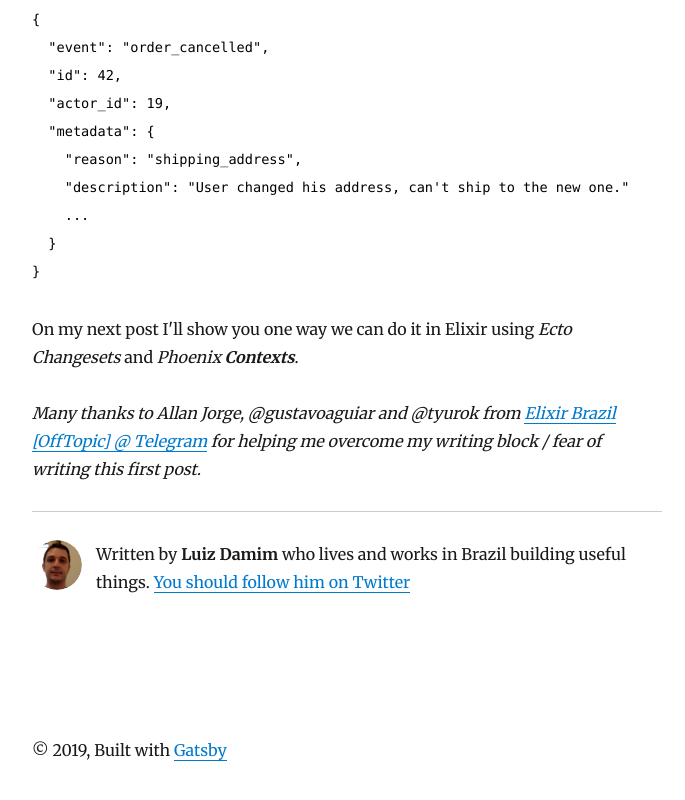
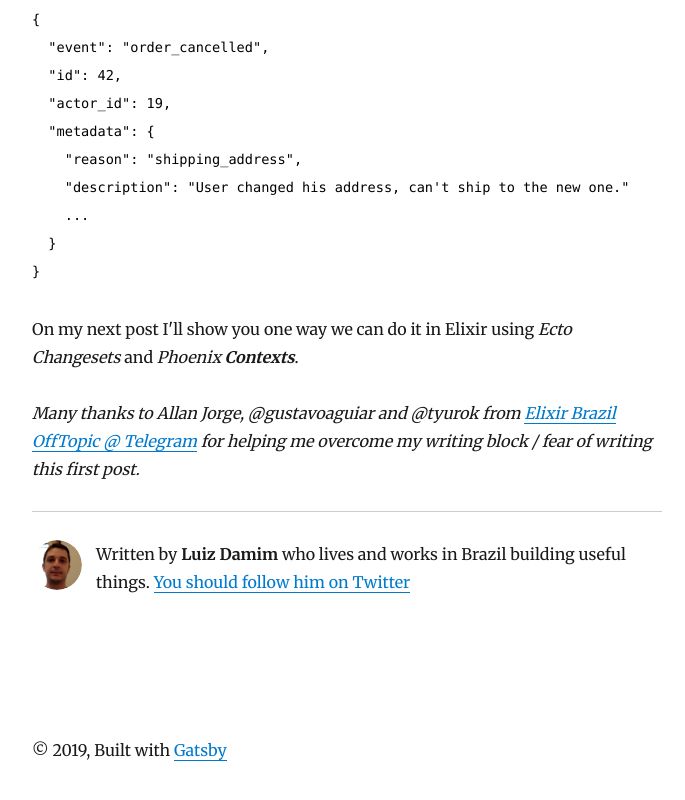
Before and after one commit to luizdamim/luizdamim.com, a Gatsby site: page /blog/tracking-changes-with-context/ in a window 1280 px wide. Shown: the part 1391-2191 px from the top of the page, without its empty margins (293-978 px from the left). Built offline with nearby package versions, Linux system fonts and the light colour scheme; Gatsby itself is replaced by a stand-in of ours; some packages are replaced by stand-ins of ours; code samples lack their colours.

Commit message:
Fix markdown

```diff
--- a/content/blog/tracking-changes-with-context/index.md
+++ b/content/blog/tracking-changes-with-context/index.md
@@ -48,4 +48,4 @@ By treating your changes as events you can have any level of granularity you nee
 
 On my next post I'll show you one way we can do it in Elixir using _Ecto Changesets_ and _Phoenix **Contexts**_.
 
-_Many thanks to Allan Jorge, @gustavoaguiar and @tyurok from [Elixir Brazil [OffTopic] @ Telegram](https://t.me/elixirbr_offtopic) for helping me overcome my writing block / fear of writing this first post._
+_Many thanks to Allan Jorge, @gustavoaguiar and @tyurok from_ [_Elixir Brazil OffTopic @ Telegram_](https://t.me/elixirbr_offtopic) _for helping me overcome my writing block / fear of writing this first post._
```
